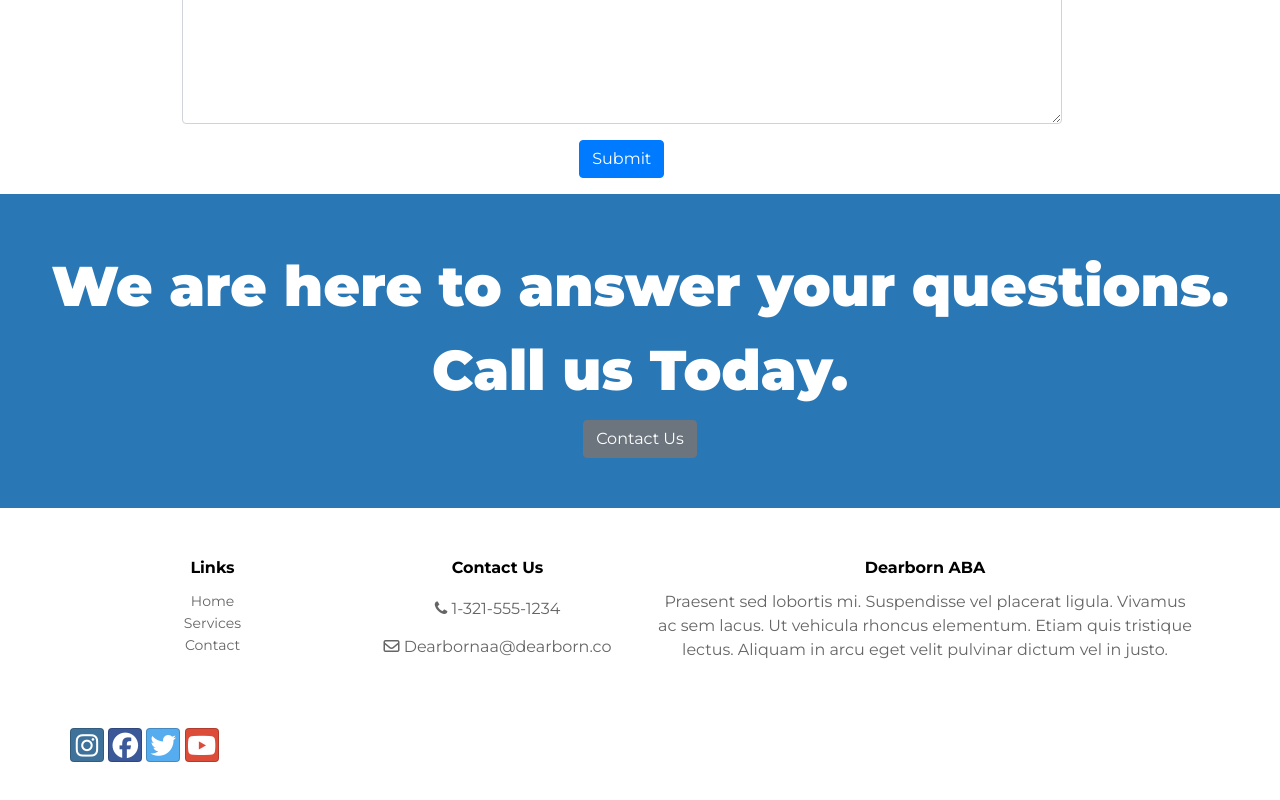
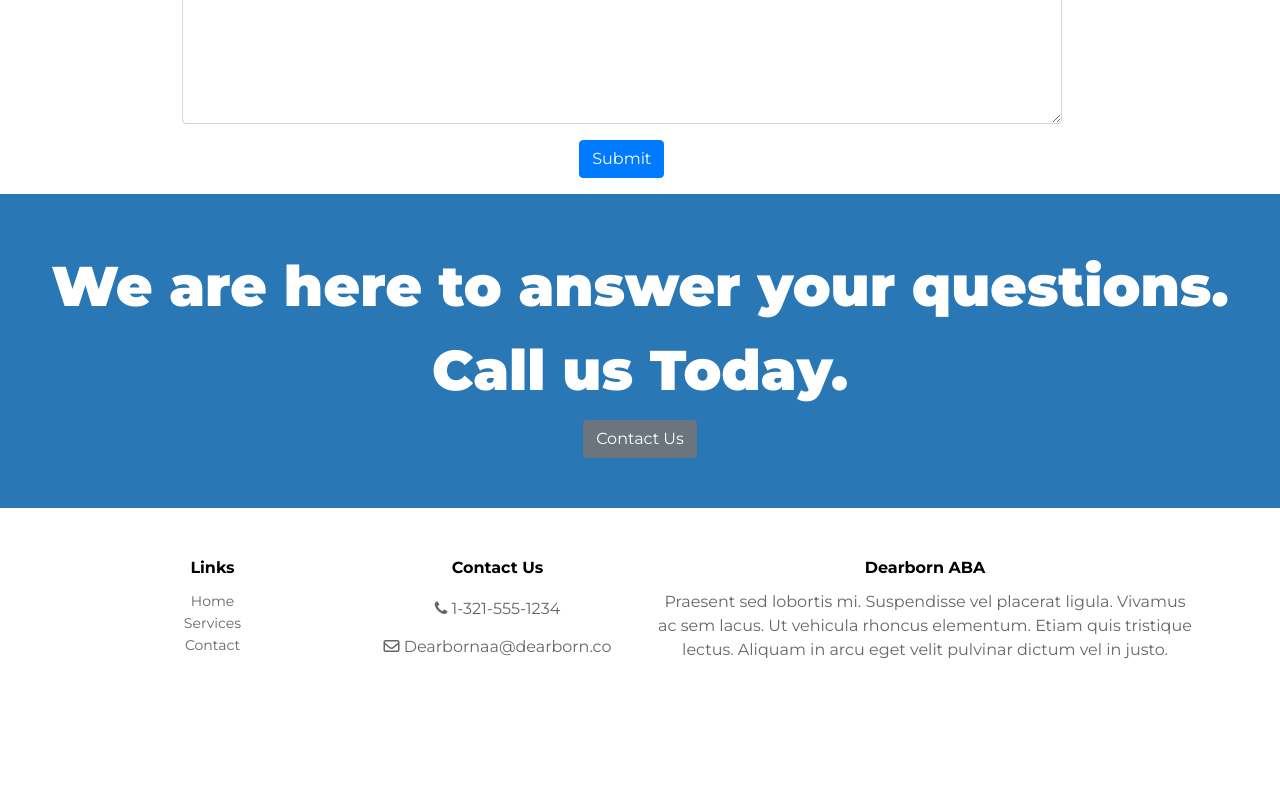
Before and after one commit to mejowett/dearborn-aba-site, a React (Create React App) app: page /contactus in a window 1280 px wide. Shown: the part 1080-1880 px from the top of the page. After the commit the page ends 1828 px from the top, so only its background shows below. Built offline with nearby package versions, Linux system fonts and the light colour scheme.

Commit message:
Version 1.0

```diff
--- a/src/component/FooterComponent.js
+++ b/src/component/FooterComponent.js
@@ -59,34 +59,6 @@ function Footer(props) {
                 in justo.
               </p>
             </div>
-            <div className="row">
-              <div class="col item social">
-                <a
-                  className="btn btn-social-icon btn-instagram"
-                  href="http://instagram.com/"
-                >
-                  <i className="fa fa-instagram" />
-                </a>{" "}
-                <a
-                  className="btn btn-social-icon btn-facebook"
-                  href="http://www.facebook.com/"
-                >
-                  <i className="fa fa-facebook" />
-                </a>{" "}
-                <a
-                  className="btn btn-social-icon btn-twitter"
-                  href="http://twitter.com/"
-                >
-                  <i className="fa fa-twitter" />
-                </a>{" "}
-                <a
-                  className="btn btn-social-icon btn-google"
-                  href="http://youtube.com/"
-                >
-                  <i className="fa fa-youtube" />
-                </a>
-              </div>
-            </div>
           </div>
         </div>
       </footer>
```
Also changed, not shown: src/shared/models.js (+13 -4 lines).
